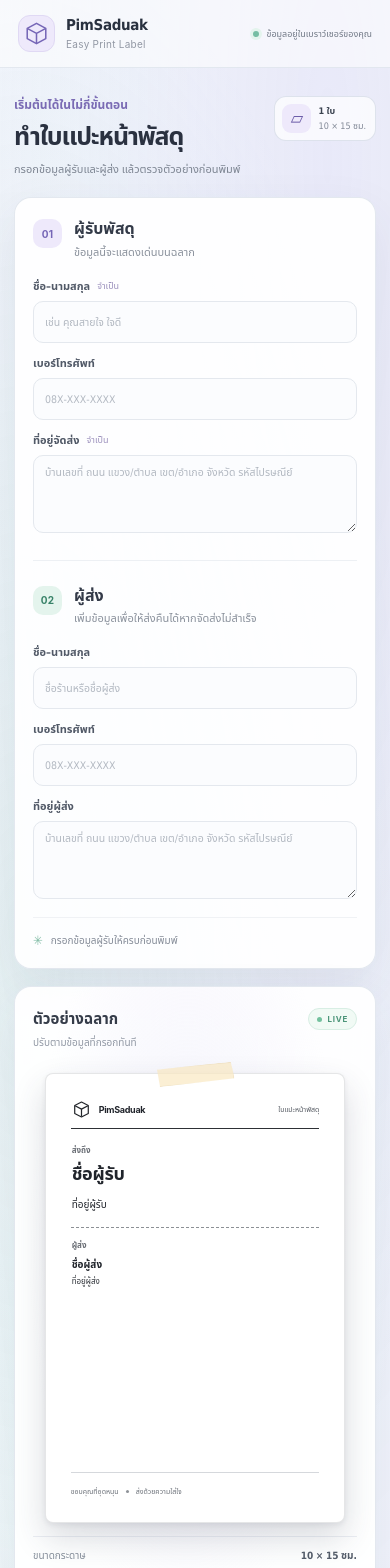
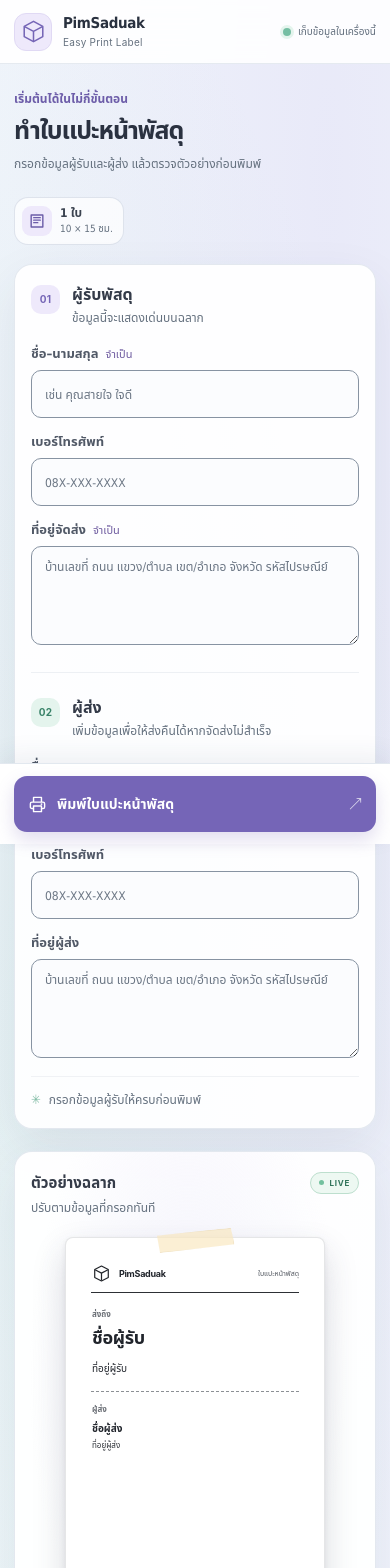
Before and after one commit to supanut-ss/PimSaduak, a React (Vite) app: page / in a window 390 px wide. Shown: the top 1568 px of the page. Built offline with nearby package versions, Linux system fonts and the light colour scheme.

Commit message:
feat: improve responsive mobile label workflow

```diff
--- a/index.html
+++ b/index.html
@@ -2,7 +2,7 @@
 <html lang="th">
   <head>
     <meta charset="UTF-8" />
-    <meta name="viewport" content="width=device-width, initial-scale=1.0" />
+    <meta name="viewport" content="width=device-width, initial-scale=1.0, viewport-fit=cover" />
     <meta name="theme-color" content="#f3f8fc" />
     <meta
       name="description"
--- a/src/App.css
+++ b/src/App.css
@@ -4,7 +4,9 @@
 
 .screen-ui {
   min-height: 100vh;
-  overflow: hidden;
+  min-height: 100dvh;
+  overflow-x: clip;
+  padding-bottom: calc(92px + env(safe-area-inset-bottom, 0px));
   background:
     radial-gradient(ellipse at 84% 9%, rgba(185, 167, 232, 0.18), transparent 28rem),
     radial-gradient(ellipse at 6% 54%, rgba(169, 220, 203, 0.17), transparent 25rem),
@@ -12,13 +14,20 @@
 }
 
 .topbar {
-  height: 82px;
-  padding: 0 clamp(22px, 5.1vw, 82px);
+  position: sticky;
+  z-index: 20;
+  top: 0;
+  height: calc(64px + env(safe-area-inset-top, 0px));
+  padding: env(safe-area-inset-top, 0px)
+    max(16px, env(safe-area-inset-right, 0px))
+    0
+    max(16px, env(safe-area-inset-left, 0px));
   display: flex;
   align-items: center;
   justify-content: space-between;
   border-bottom: 1px solid rgba(219, 226, 235, 0.72);
-  background: rgba(255, 255, 255, 0.56);
+  background: rgba(255, 255, 255, 0.9);
+  backdrop-filter: blur(14px);
 }
 
 .brand {
@@ -30,12 +39,12 @@
 }
 
 .brand__icon {
-  width: 41px;
-  height: 41px;
+  width: 38px;
+  height: 38px;
   display: grid;
   place-items: center;
   border: 1px solid #e0d9f4;
-  border-radius: 14px;
+  border-radius: 12px;
   color: #7565b6;
   background: #eee9fb;
 }
@@ -51,14 +60,14 @@
 }
 
 .brand__text strong {
-  font-size: 17px;
+  font-size: 15px;
   font-weight: 750;
   letter-spacing: -0.35px;
 }
 
 .brand__text > span {
   margin-top: 3px;
-  color: #9298a4;
+  color: #65717f;
   font-family: Inter, Arial, sans-serif;
   font-size: 10px;
   letter-spacing: 0.025em;
@@ -68,8 +77,8 @@
   display: inline-flex;
   align-items: center;
   gap: 9px;
-  color: #727a87;
-  font-size: 12px;
+  color: #626e7d;
+  font-size: 11px;
 }
 
 .local-note__dot {
@@ -81,22 +90,23 @@
 }
 
 .workspace {
-  width: min(1200px, calc(100% - 48px));
+  width: calc(100% - 28px);
   margin: 0 auto;
-  padding: 44px 0 38px;
+  padding: 26px 0 24px;
 }
 
 .page-heading {
   display: flex;
-  align-items: flex-end;
+  flex-wrap: wrap;
+  align-items: flex-start;
   justify-content: space-between;
   gap: 24px;
-  margin-bottom: 28px;
+  margin-bottom: 19px;
 }
 
 .page-heading__kicker {
   margin: 0 0 7px;
-  color: #7a6bb4;
+  color: #6d5da9;
   font-size: 12px;
   font-weight: 650;
 }
@@ -104,7 +114,7 @@
 .page-heading h1 {
   margin: 0;
   color: #2a3140;
-  font-size: clamp(27px, 3vw, 36px);
+  font-size: 25px;
   font-weight: 730;
   letter-spacing: -1.2px;
   line-height: 1.28;
@@ -112,30 +122,33 @@
 
 .page-heading__description {
   margin: 8px 0 0;
-  color: #7d8592;
-  font-size: 13px;
+  color: #65717f;
+  font-size: 12px;
 }
 
 .page-meta {
   display: inline-flex;
   align-items: center;
-  gap: 11px;
-  padding: 10px 15px 10px 11px;
+  gap: 8px;
+  padding: 7px 10px 7px 7px;
   border: 1px solid rgba(217, 223, 233, 0.85);
   border-radius: 14px;
   background: rgba(255, 255, 255, 0.72);
 }
 
 .page-meta__icon {
-  width: 35px;
-  height: 35px;
+  width: 30px;
+  height: 30px;
   display: grid;
   place-items: center;
-  border-radius: 11px;
+  border-radius: 9px;
   color: #6c5da9;
   background: #eee9fb;
-  font-size: 22px;
-  line-height: 1;
+}
+
+.page-meta__icon svg {
+  width: 20px;
+  height: 20px;
 }
 
 .page-meta > span:last-child {
@@ -151,13 +164,13 @@
 
 .page-meta small {
   margin-top: 2px;
-  color: #828997;
+  color: #667280;
   font-size: 10px;
 }
 
 .work-grid {
   display: grid;
-  grid-template-columns: minmax(0, 1.1fr) minmax(350px, 0.9fr);
+  grid-template-columns: minmax(0, 1fr);
   align-items: stretch;
   gap: 22px;
 }
@@ -166,13 +179,13 @@
 .preview-panel {
   min-width: 0;
   border: 1px solid rgba(224, 230, 238, 0.9);
-  border-radius: 21px;
+  border-radius: 18px;
   background: rgba(255, 255, 255, 0.92);
   box-shadow: var(--shadow-soft);
 }
 
 .form-panel {
-  padding: 27px 30px 20px;
+  padding: 20px 16px 18px;
 }
 
 .form-section + .form-section {
@@ -218,14 +231,14 @@
 
 .section-heading p {
   margin: 3px 0 0;
-  color: #8a919c;
-  font-size: 11px;
+  color: #65717f;
+  font-size: 12px;
 }
 
 .field-stack {
   display: grid;
-  grid-template-columns: 1fr 1fr;
-  gap: 13px 14px;
+  grid-template-columns: minmax(0, 1fr);
+  gap: 14px;
 }
 
 .field {
@@ -245,55 +258,55 @@
   align-items: center;
   gap: 7px;
   color: #515967;
-  font-size: 11px;
+  font-size: 13px;
   font-weight: 650;
 }
 
 .field__required {
-  color: #9c91bd;
-  font-size: 9px;
+  color: #6f5ca0;
+  font-size: 11px;
   font-weight: 500;
 }
 
 .field input,
 .field textarea {
   width: 100%;
-  border: 1px solid #e4e8ee;
+  border: 1px solid var(--color-control-border);
   border-radius: 10px;
   outline: none;
   color: #333b48;
   background: #fbfcfe;
-  font-size: 12px;
+  font-size: 16px;
   line-height: 1.55;
   transition: border-color 140ms ease, box-shadow 140ms ease, background 140ms ease;
 }
 
 .field input {
-  height: 39px;
-  padding: 0 11px;
+  min-height: 48px;
+  padding: 0 13px;
 }
 
 .field textarea {
-  min-height: 70px;
-  padding: 9px 11px;
+  min-height: 92px;
+  padding: 11px 13px;
   resize: vertical;
 }
 
 .field input::placeholder,
 .field textarea::placeholder {
-  color: #b2b8c1;
+  color: #6b7684;
   opacity: 1;
-  font-size: 10.5px;
+  font-size: 12px;
 }
 
 .field input:hover,
 .field textarea:hover {
-  border-color: #d0c7eb;
+  border-color: var(--color-control-focus);
 }
 
 .field input:focus,
 .field textarea:focus {
-  border-color: #a997dc;
+  border-color: var(--color-control-focus);
   background: #fff;
   box-shadow: 0 0 0 3px rgba(185, 167, 232, 0.19);
 }
@@ -305,8 +318,8 @@
   margin-top: 18px;
   padding-top: 13px;
   border-top: 1px solid #f0f2f5;
-  color: #858c98;
-  font-size: 10px;
+  color: #65717f;
+  font-size: 12px;
 }
 
 .form-footnote__sparkle {
@@ -317,7 +330,8 @@
 .preview-panel {
   display: flex;
   flex-direction: column;
-  padding: 25px 27px 20px;
+  min-height: 0;
+  padding: 20px 16px 18px;
   background:
     radial-gradient(ellipse at 48% 37%, rgba(226, 220, 246, 0.4), transparent 60%),
     rgba(255, 255, 255, 0.94);
@@ -339,8 +353,8 @@
 
 .preview-panel__heading p {
   margin: 4px 0 0;
-  color: #9299a5;
-  font-size: 10px;
+  color: #65717f;
+  font-size: 12px;
 }
 
 .live-pill {
@@ -348,10 +362,10 @@
   align-items: center;
   gap: 6px;
   padding: 5px 8px;
-  border: 1px solid #d8eee4;
+  border: 1px solid #bddfce;
   border-radius: 999px;
-  color: #4b9478;
-  background: #f1faf5;
+  color: #31745a;
+  background: #edf8f2;
   font-family: Inter, Arial, sans-serif;
   font-size: 8px;
   font-weight: 700;
@@ -405,7 +419,7 @@
 .shipping-label--preview {
   position: relative;
   z-index: 0;
-  width: min(100%, 278px);
+  width: min(100%, 260px);
   aspect-ratio: 2 / 3;
   overflow: hidden;
   display: flex;
@@ -537,19 +551,33 @@
   justify-content: space-between;
   padding: 11px 0 14px;
   border-top: 1px solid rgba(230, 234, 240, 0.8);
-  color: #87909c;
-  font-size: 10px;
+  color: #65717f;
+  font-size: 12px;
 }
 
 .preview-spec strong {
   color: #555e6b;
-  font-size: 10px;
+  font-size: 12px;
   font-weight: 700;
+}
+
+.print-action {
+  position: fixed;
+  z-index: 50;
+  right: 0;
+  bottom: 0;
+  left: 0;
+  padding: 12px max(14px, env(safe-area-inset-right, 0px))
+    calc(12px + env(safe-area-inset-bottom, 0px))
+    max(14px, env(safe-area-inset-left, 0px));
+  border-top: 1px solid rgba(224, 230, 238, 0.92);
+  background: #fff;
+  box-shadow: 0 -8px 24px rgba(49, 61, 86, 0.07);
 }
 
 .print-button {
   width: 100%;
-  min-height: 49px;
+  min-height: 56px;
   display: flex;
   align-items: center;
   justify-content: center;
@@ -561,19 +589,18 @@
   background: #7565b7;
   box-shadow: 0 8px 18px rgba(117, 101, 183, 0.22);
   cursor: pointer;
-  font-size: 12px;
+  font-size: 14px;
   font-weight: 700;
-  transition: transform 140ms ease, background 140ms ease, box-shadow 140ms ease;
+  transition: background 140ms ease, box-shadow 140ms ease, filter 120ms ease;
 }
 
 .print-button:hover {
-  transform: translateY(-1px);
   background: #6757a9;
   box-shadow: 0 10px 20px rgba(117, 101, 183, 0.28);
 }
 
 .print-button:active {
-  transform: translateY(0);
+  filter: brightness(0.94);
 }
 
 .print-button svg {
@@ -590,10 +617,10 @@
 }
 
 .print-hint {
-  margin: 8px 0 0;
-  color: #9097a3;
+  margin: 10px 0 0;
+  color: #65717f;
   text-align: center;
-  font-size: 9px;
+  font-size: 12px;
 }
 
 .ready-note {
@@ -601,13 +628,13 @@
   align-items: center;
   gap: 7px;
   margin-top: 14px;
-  color: #858d99;
-  font-size: 10px;
+  color: #65717f;
+  font-size: 12px;
 }
 
 .ready-note__icon {
-  width: 16px;
-  height: 16px;
+  width: 19px;
+  height: 19px;
   display: grid;
   place-items: center;
   border: 1px solid #dfe3e9;
@@ -618,7 +645,7 @@
 }
 
 .ready-note--complete {
-  color: #42866d;
+  color: #31745a;
 }
 
 .ready-note--complete .ready-note__icon {
@@ -628,145 +655,176 @@
 }
 
 .app-footer {
-  width: min(1200px, calc(100% - 48px));
+  width: calc(100% - 28px);
   margin: 0 auto;
   display: flex;
-  justify-content: space-between;
-  padding: 0 1px 21px;
-  color: #9aa1ab;
-  font-size: 9px;
+  flex-direction: column;
+  gap: 6px;
+  padding: 0 1px 20px;
+  color: #667280;
+  font-size: 11px;
 }
 
 .print-sheet {
   display: none;
 }
 
-@media (max-width: 850px) {
-  .workspace {
-    width: min(680px, calc(100% - 36px));
-    padding-top: 34px;
+@media (min-width: 521px) {
+  .topbar {
+    height: calc(76px + env(safe-area-inset-top, 0px));
+    padding: env(safe-area-inset-top, 0px)
+      max(clamp(24px, 5.1vw, 82px), env(safe-area-inset-right, 0px))
+      0
+      max(clamp(24px, 5.1vw, 82px), env(safe-area-inset-left, 0px));
   }
 
-  .work-grid {
-    grid-template-columns: minmax(0, 1fr);
-    gap: 17px;
+  .workspace {
+    width: min(1200px, calc(100% - 48px));
+    padding: 38px 0 32px;
+  }
+
+  .page-heading {
+    flex-wrap: nowrap;
+    align-items: flex-end;
+    gap: 18px;
+    margin-bottom: 26px;
+  }
+
+  .page-heading h1 {
+    font-size: clamp(27px, 3vw, 36px);
+  }
+
+  .page-heading__description {
+    font-size: 13px;
+  }
+
+  .page-meta {
+    gap: 11px;
+    padding: 10px 15px 10px 11px;
+    border-radius: 14px;
+  }
+
+  .page-meta__icon {
+    width: 35px;
+    height: 35px;
+    border-radius: 11px;
+  }
+
+  .page-meta__icon svg {
+    width: 22px;
+    height: 22px;
+  }
+
+  .form-panel {
+    padding: 28px 30px 22px;
+  }
+
+  .field-stack {
+    grid-template-columns: repeat(2, minmax(0, 1fr));
+    gap: 14px;
   }
 
   .preview-panel {
-    min-height: 630px;
+    padding: 25px 27px 20px;
   }
 
   .shipping-label--preview {
-    width: min(100%, 300px);
+    width: min(100%, 278px);
   }
 
   .app-footer {
-    width: min(680px, calc(100% - 36px));
+    width: min(1200px, calc(100% - 48px));
+    flex-direction: row;
+    justify-content: space-between;
+    gap: 16px;
+    padding-bottom: 21px;
   }
 }
 
-@media (max-width: 520px) {
-  .topbar {
-    height: 68px;
-    padding: 0 18px;
+@media (min-width: 768px) and (max-width: 1023px) {
+  .work-grid {
+    grid-template-columns: minmax(0, 1fr);
+    gap: 20px;
   }
 
-  .brand__icon {
-    width: 37px;
-    height: 37px;
-    border-radius: 12px;
+  .workspace {
+    width: min(740px, calc(100% - 64px));
+    padding-top: 36px;
   }
 
-  .brand__text strong {
-    font-size: 15px;
+  .form-panel {
+    padding: 32px;
+  }
+
+  .field-stack {
+    gap: 16px;
+  }
+}
+
+@media (max-width: 390px) {
+  .topbar {
+    padding-right: max(14px, env(safe-area-inset-right, 0px));
+    padding-left: max(14px, env(safe-area-inset-left, 0px));
   }
 
   .local-note {
     gap: 7px;
-    font-size: 9px;
+    font-size: 10px;
   }
 
   .local-note__dot {
-    width: 6px;
-    height: 6px;
     box-shadow: 0 0 0 3px #e4f4ed;
+  }
+}
+
+@media (min-width: 1024px) {
+  .topbar {
+    height: calc(82px + env(safe-area-inset-top, 0px));
+    padding: env(safe-area-inset-top, 0px)
+      max(clamp(22px, 5.1vw, 82px), env(safe-area-inset-right, 0px))
+      0
+      max(clamp(22px, 5.1vw, 82px), env(safe-area-inset-left, 0px));
   }
 
   .workspace {
-    width: calc(100% - 28px);
-    padding-top: 28px;
+    padding: 44px 0 38px;
   }
 
-  .page-heading {
-    align-items: flex-start;
-    margin-bottom: 19px;
-  }
-
-  .page-heading h1 {
-    font-size: 25px;
-  }
-
-  .page-heading__description {
-    max-width: 245px;
-    font-size: 11px;
-  }
-
-  .page-meta {
-    gap: 7px;
-    padding: 7px 9px 7px 7px;
-    border-radius: 12px;
-  }
-
-  .page-meta__icon {
-    width: 29px;
-    height: 29px;
-    border-radius: 9px;
-    font-size: 18px;
-  }
-
-  .page-meta strong,
-  .page-meta small {
-    font-size: 9px;
+  .work-grid {
+    grid-template-columns: minmax(0, 1.1fr) minmax(350px, 0.9fr);
+    gap: 22px;
   }
 
   .form-panel {
-    padding: 21px 18px 17px;
-    border-radius: 17px;
-  }
-
-  .field-stack {
-    grid-template-columns: 1fr;
-    gap: 12px;
-  }
-
-  .field,
-  .field:nth-child(3),
-  .field:has(textarea) {
-    grid-column: auto;
-  }
-
-  .field input {
-    height: 42px;
-  }
-
-  .field textarea {
-    min-height: 78px;
+    padding: 27px 30px 20px;
   }
 
   .preview-panel {
-    min-height: 610px;
-    padding: 21px 18px 18px;
-    border-radius: 17px;
-  }
-
-  .preview-stage {
-    padding-top: 22px;
+    min-height: 0;
   }
 
   .app-footer {
-    width: calc(100% - 28px);
-    padding-top: 1px;
-    font-size: 8px;
+    width: min(1200px, calc(100% - 48px));
+  }
+}
+
+@media (min-width: 1280px) and (min-height: 760px) {
+  .screen-ui {
+    padding-bottom: 0;
+  }
+
+  .print-action {
+    position: static;
+    padding: 0;
+    border: 0;
+    background: transparent;
+    box-shadow: none;
+  }
+
+  .print-button {
+    width: 100%;
+    min-height: 50px;
+    font-size: 12px;
   }
 }
 
--- a/src/App.jsx
+++ b/src/App.jsx
@@ -153,7 +153,7 @@
           </a>
           <div className="local-note">
             <span className="local-note__dot" aria-hidden="true" />
-            <span>ข้อมูลอยู่ในเบราว์เซอร์ของคุณ</span>
+            <span className="local-note__text">เก็บข้อมูลในเครื่องนี้</span>
           </div>
         </header>
 
@@ -165,7 +165,12 @@
               <p className="page-heading__description">กรอกข้อมูลผู้รับและผู้ส่ง แล้วตรวจตัวอย่างก่อนพิมพ์</p>
             </div>
             <div className="page-meta" aria-label="ขนาดฉลากปัจจุบัน">
-              <span className="page-meta__icon" aria-hidden="true">▱</span>
+              <span className="page-meta__icon" aria-hidden="true">
+                <svg viewBox="0 0 24 24" fill="none">
+                  <path d="M5 4.75h14v14.5H5z" stroke="currentColor" strokeWidth="1.7" strokeLinejoin="round" />
+                  <path d="M8 8h8M8 11h8M8 14h5" stroke="currentColor" strokeWidth="1.5" strokeLinecap="round" />
+                </svg>
+              </span>
               <span><strong>1 ใบ</strong><small>10 × 15 ซม.</small></span>
             </div>
           </div>
@@ -263,6 +268,7 @@
                 <strong>10 × 15 ซม.</strong>
               </div>
 
+              <div className="print-action">
                 <button className="print-button" type="submit" form="label-form">
                   <svg viewBox="0 0 24 24" fill="none" aria-hidden="true">
                     <path d="M7 8V3h10v5M7 17H5a2 2 0 0 1-2-2v-4a2 2 0 0 1 2-2h14a2 2 0 0 1 2 2v4a2 2 0 0 1-2 2h-2M7 14h10v7H7v-7Z" stroke="currentColor" strokeWidth="1.8" strokeLinecap="round" strokeLinejoin="round" />
@@ -271,6 +277,7 @@
                   พิมพ์ใบแปะหน้าพัสดุ
                   <span className="print-button__arrow" aria-hidden="true">↗</span>
                 </button>
+              </div>
               <p className="print-hint">ตั้งค่าขนาดกระดาษเป็น 10 × 15 ซม. ในหน้าต่างพิมพ์</p>
               <div className={`ready-note${hasRecipient ? ' ready-note--complete' : ''}`} aria-live="polite">
                 <span className="ready-note__icon" aria-hidden="true">{hasRecipient ? '✓' : 'i'}</span>
--- a/src/index.css
+++ b/src/index.css
@@ -10,7 +10,7 @@
   font-weight: 400;
 
   --color-ink: #29313f;
-  --color-muted: #777f8e;
+  --color-muted: #65717f;
   --color-paper: #ffffff;
   --color-cloud: #f3f8fc;
   --color-lavender: #b9a7e8;
@@ -19,6 +19,8 @@
   --color-mint-soft: #e4f4ed;
   --color-peach: #f6d2bd;
   --color-line: #e6eaf0;
+  --color-control-border: #8793a2;
+  --color-control-focus: #7565b7;
   --shadow-soft: 0 18px 50px rgba(49, 61, 86, 0.08);
 }
 
@@ -27,7 +29,7 @@
 }
 
 body {
-  min-width: 320px;
+  min-width: 0;
   min-height: 100vh;
   margin: 0;
 }
@@ -49,7 +51,7 @@
 a:focus-visible,
 input:focus-visible,
 textarea:focus-visible {
-  outline: 3px solid rgba(117, 101, 187, 0.4);
+  outline: 3px solid var(--color-control-focus);
   outline-offset: 3px;
 }
 
```
Also changed, not shown: 1 other file (tests, documents, lock files or other folders). Lines whose indentation alone changed are shown as unchanged.
